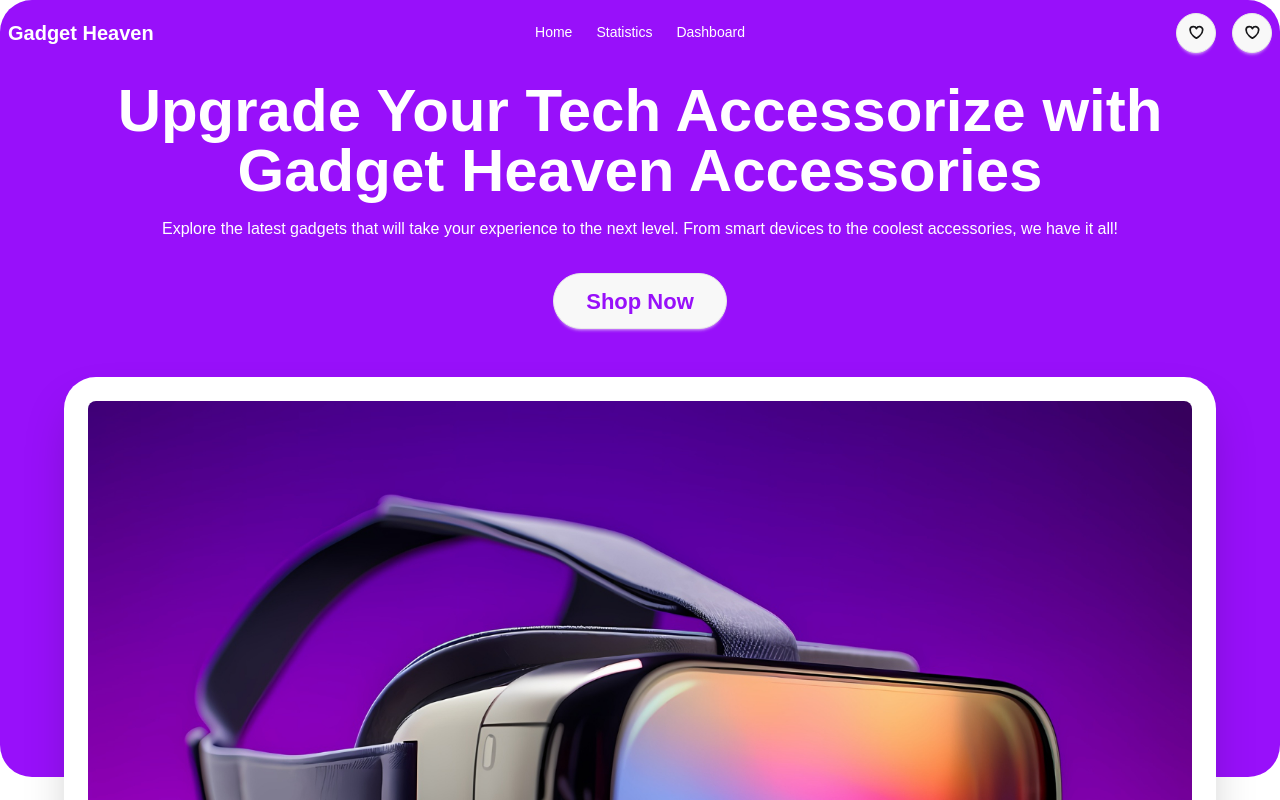
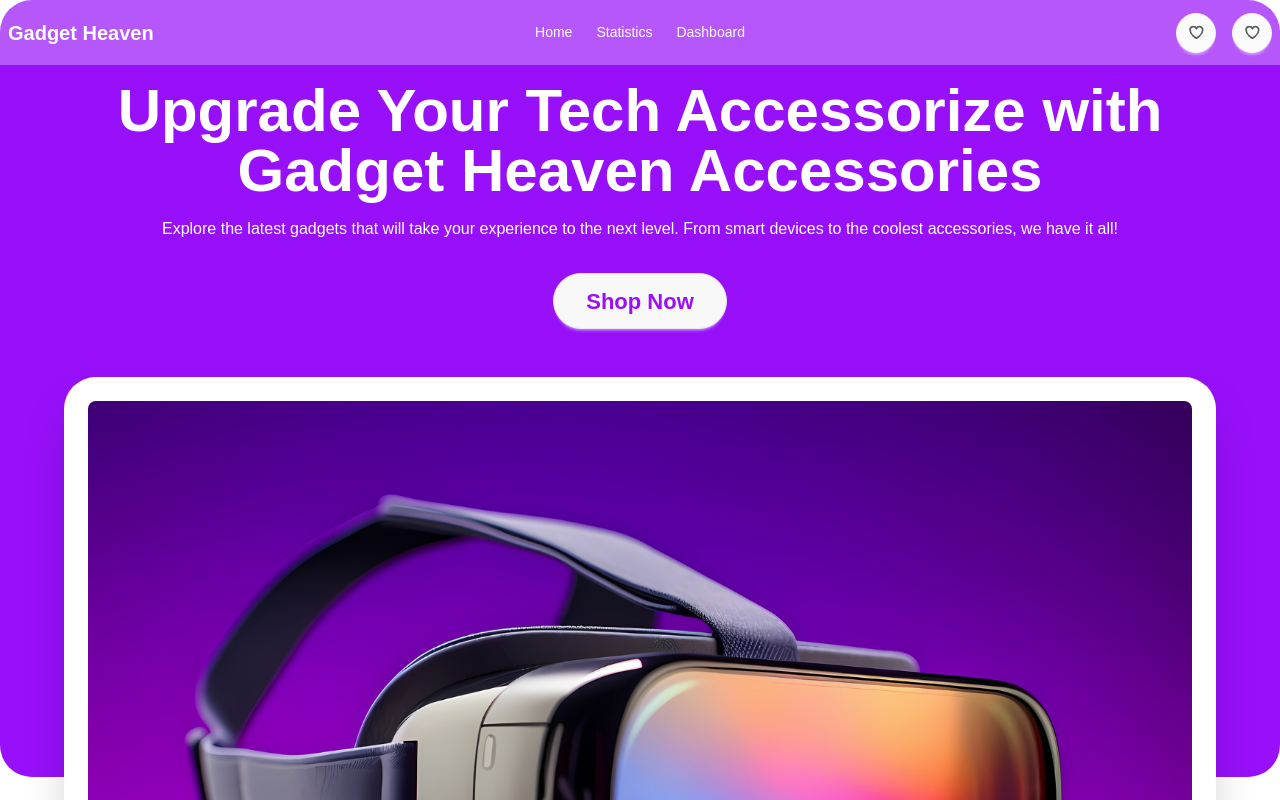
Before and after one commit to programming-hero-web-course-4/b10a8-gadget-heaven-DevelopWebAdnan, a React (Vite) app: page / in a window 1280 px wide. Shown: the top 800 px of the page. Built offline with nearby package versions, Linux system fonts and the light colour scheme.

Commit message:
added opacity to the Navbar; improved the visibility of the images of the gadgets

```diff
--- a/src/components/Gadget/Gadget.jsx
+++ b/src/components/Gadget/Gadget.jsx
@@ -11,7 +11,7 @@ const Gadget = ({ gadget }) => {
                 <img
                     src={product_image}
                     alt={product_title}
-                    className="rounded-xl h-full w-full" />
+                    className="rounded-xl h-full w-full object-cover" />
             </figure>
             <div className="">
                 <h2 className="card-title mb-4">{product_title}</h2>
--- a/src/components/Navbar/Navbar.jsx
+++ b/src/components/Navbar/Navbar.jsx
@@ -10,7 +10,7 @@ const Navbar = () => {
     </>
 
     return (
-        <div className="navbar bg-purple-600 rounded-t-4xl sticky top-0 z-10">
+        <div className="navbar bg-purple-600 rounded-t-4xl sticky top-0 z-10 opacity-70">
             <div className="navbar-start">
                 <div className="dropdown">
                     <div tabIndex={0} role="button" className="btn btn-ghost lg:hidden">
```
